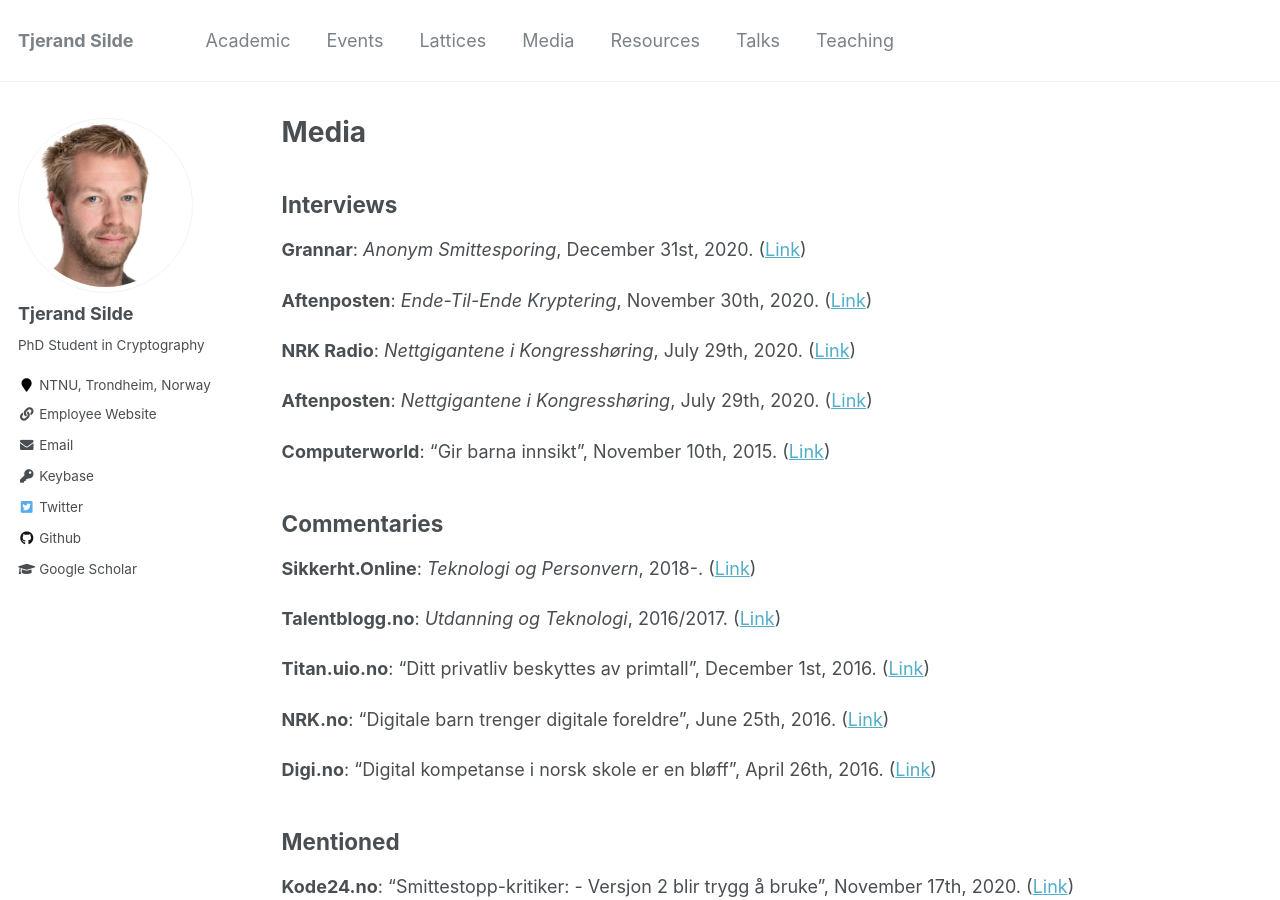
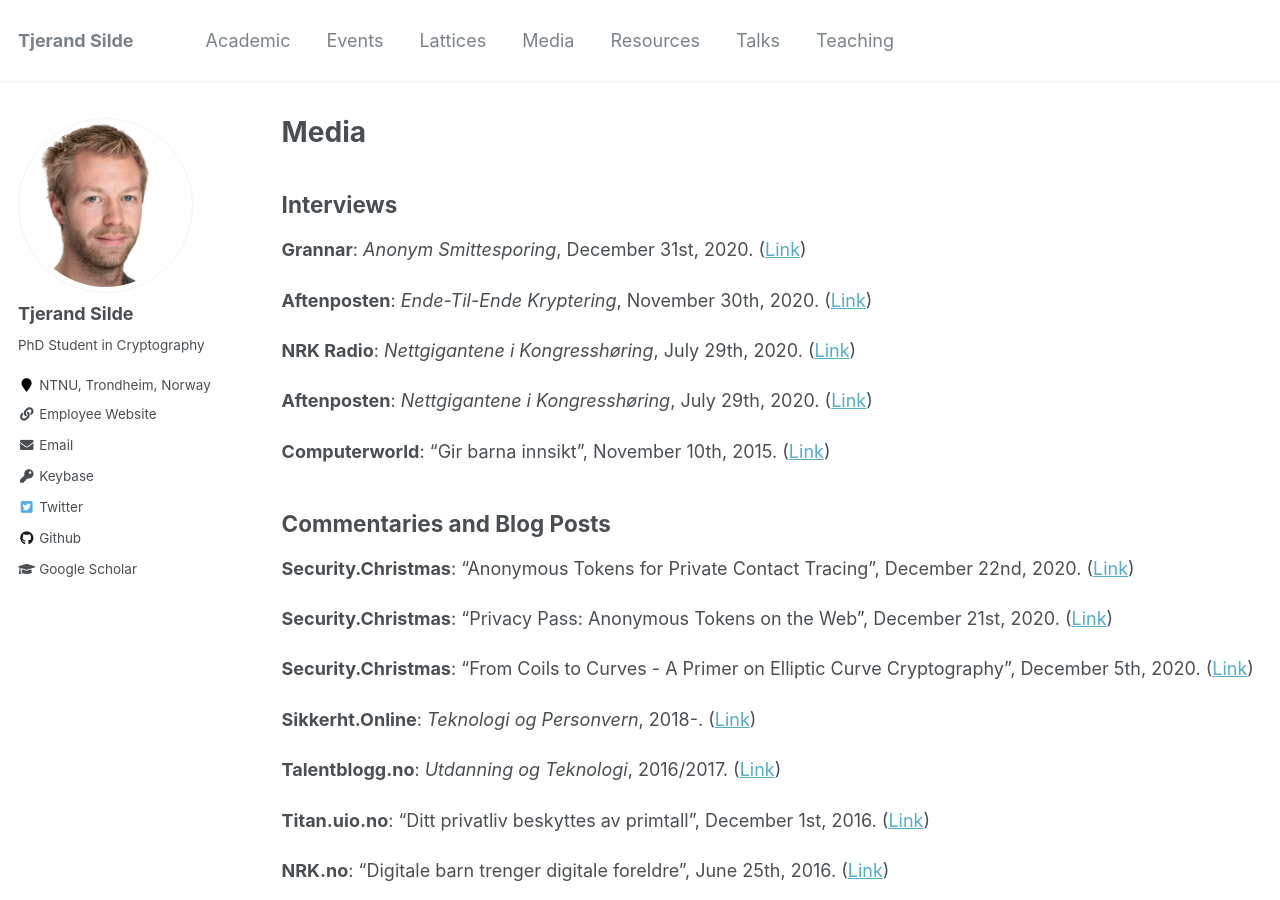
Before and after one commit to tjesi/tjesi.github.io, a Jekyll site: the page built from _pages/media.md, in a window 1280 px wide and 900 px high. Built offline with Jekyll 4.4.1, drawn with Linux system fonts in a browser that asks for light colours.

Commit message:
Update media.md

```diff
--- a/_pages/media.md
+++ b/_pages/media.md
@@ -17,7 +17,13 @@ author_profile: true
 
 **Computerworld**: "Gir barna innsikt", November 10th, 2015. ([Link](https://www.cw.no/artikkel/gir-barna-innsikt))
 
-## Commentaries
+## Commentaries and Blog Posts
+
+**Security.Christmas**: "Anonymous Tokens for Private Contact Tracing", December 22nd, 2020. ([Link](https://security.christmas/2020/22))
+
+**Security.Christmas**: "Privacy Pass: Anonymous Tokens on the Web", December 21st, 2020. ([Link](https://security.christmas/2020/21))
+
+**Security.Christmas**: "From Coils to Curves - A Primer on Elliptic Curve Cryptography", December 5th, 2020. ([Link](https://security.christmas/2020/5))
 
 **Sikkerht.Online**: _Teknologi og Personvern_, 2018-. ([Link](https://sikkerhet.online/author/tjerand-silde))
 
```
